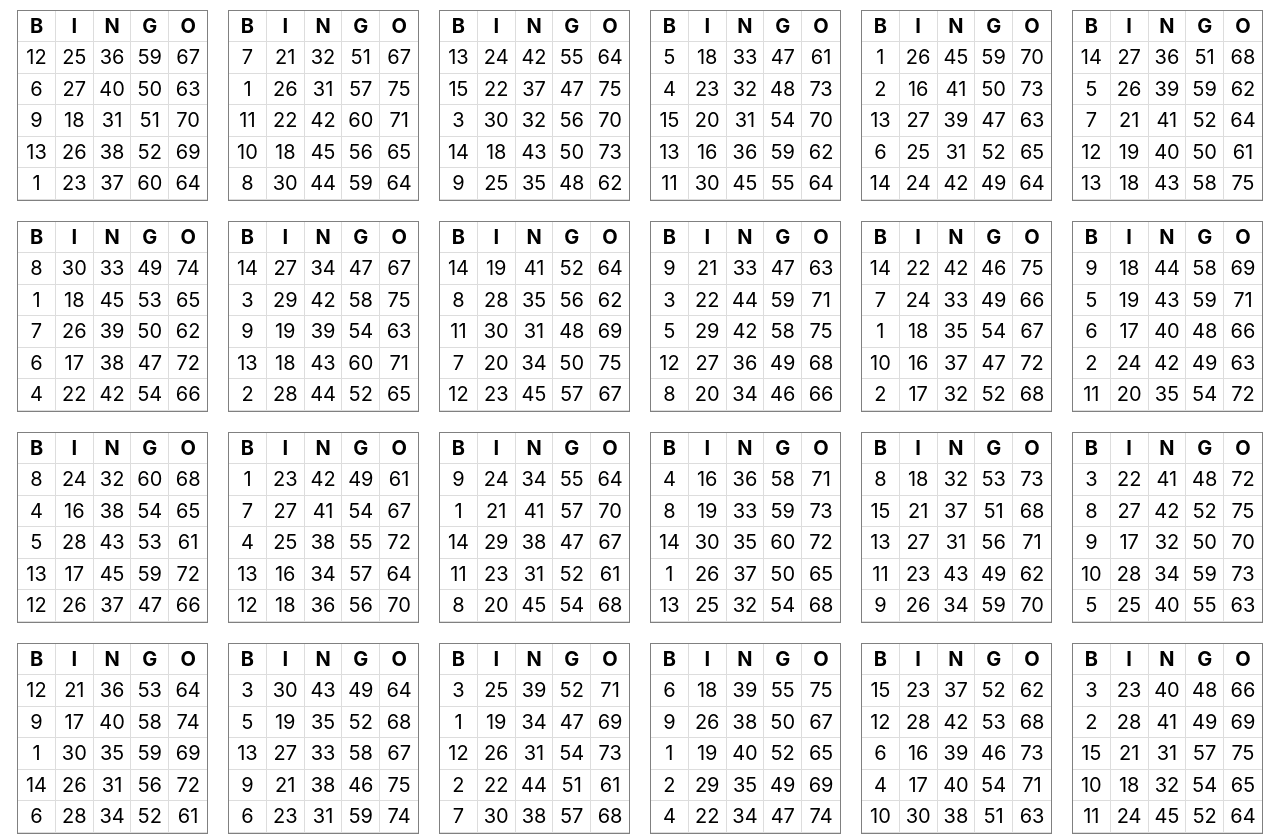
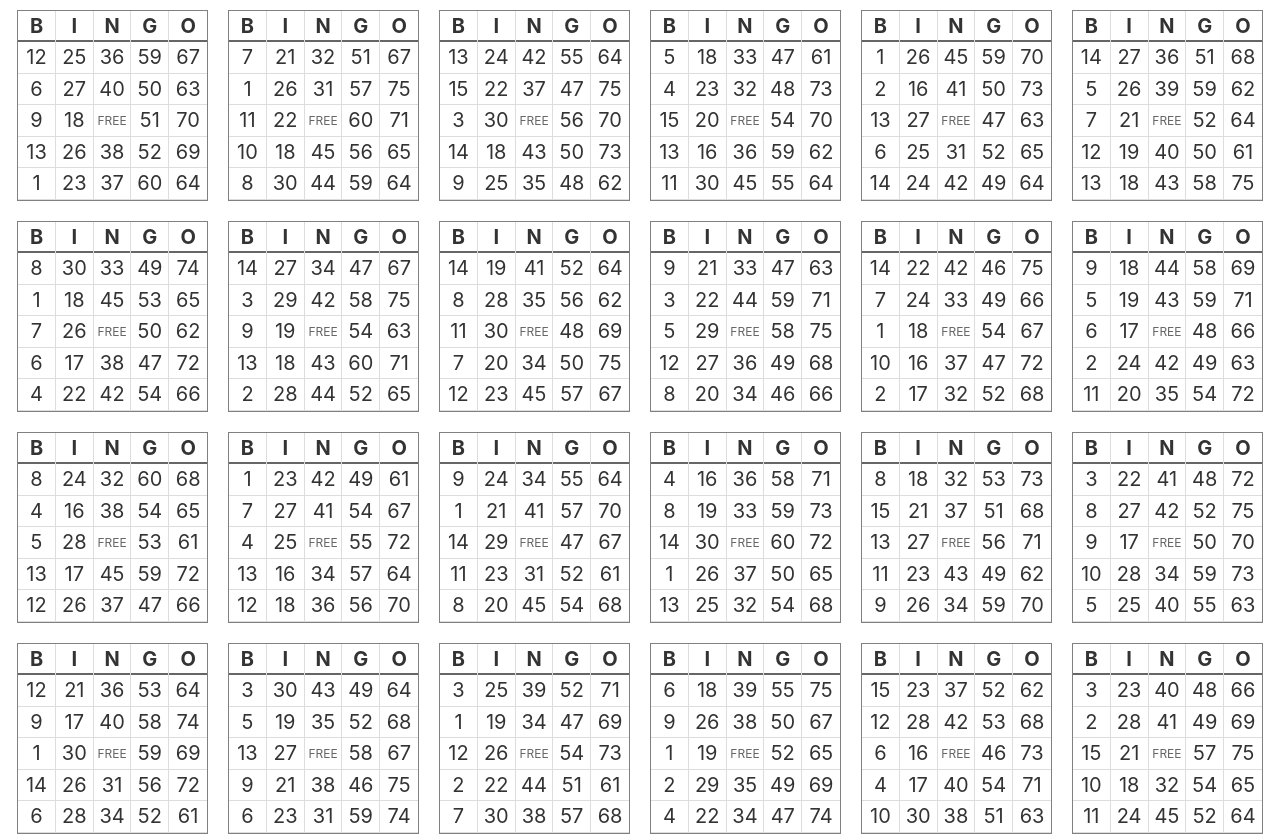
Before and after one commit to lauhasd/bingo, a React (Create React App) app: page / in a window 1280 px wide. Shown: the top 836 px of the page. Built offline with nearby package versions, Linux system fonts and the light colour scheme.

Commit message:
Add the "free" slot

```diff
--- a/src/App.js
+++ b/src/App.js
@@ -56,17 +56,24 @@ class App extends Component {
 }
 
 const Card = ({ rows }) => {
-  const block = text => <div className="block"><span>{text}</span></div>;
+  const block = (text, extraCls="") => <div className={"block " + extraCls}><span>{text}</span></div>;
   return (
     <div className="card">
       <div className="row">
         {'BINGO'.split('').map(letter => block(letter))}
       </div>
       {
-        rows.map(row => {
+        rows.map((row, rowIndex) => {
           return (
             <div className="row">
-              {row.map(num => block(num))}
+              {row.map((num, numIndex) => {
+                if (rowIndex === 2 && numIndex === 2) {
+                  return block('free', 'free');
+                } else {
+                  return block(num);
+                }
+               })
+              }
             </div>
           );
         })
--- a/src/index.css
+++ b/src/index.css
@@ -40,6 +40,7 @@ code {
 
 .card .row:first-child {
     font-weight: bold;
+    border-bottom: 2px solid #666;
 }
 
 .card .row .block {
@@ -61,7 +62,18 @@ code {
 .block span {
   line-height: calc(var(--card-size) / 6);
   vertical-align: middle;
+  color: #333;
 }
+
+.block.free span {
+  line-height: calc(var(--card-size) / 6);
+  vertical-align: middle;
+  color: #666;
+  font-size: 12px;
+  text-transform: uppercase;
+}
+
+
 
 @page {
   size: A4;
```
